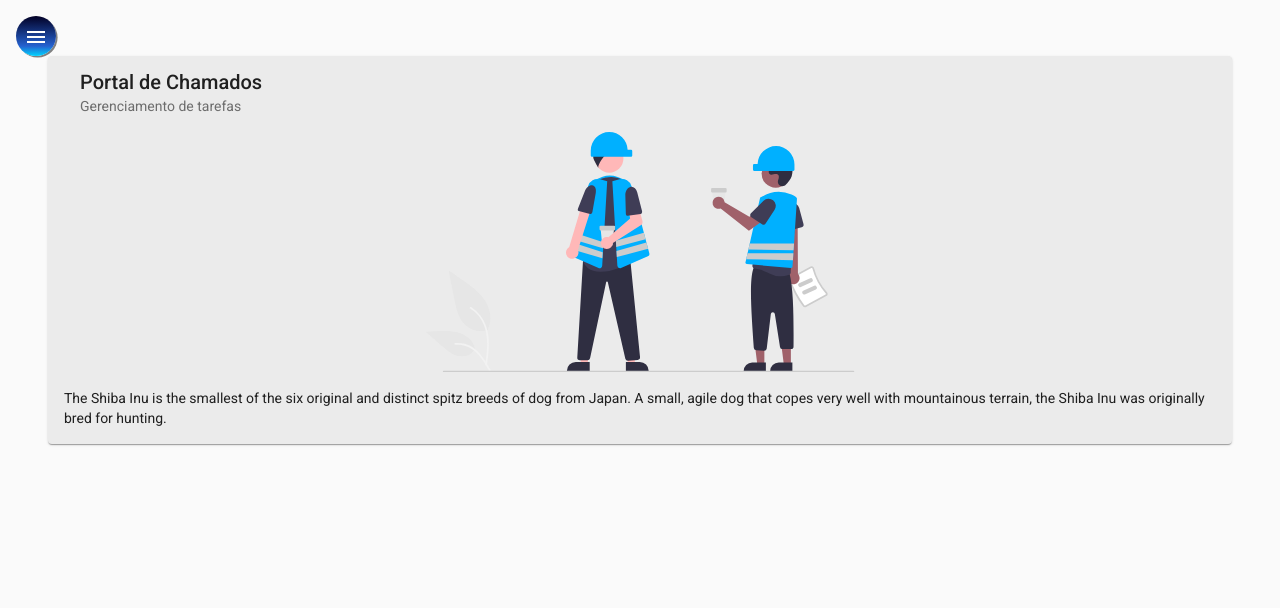
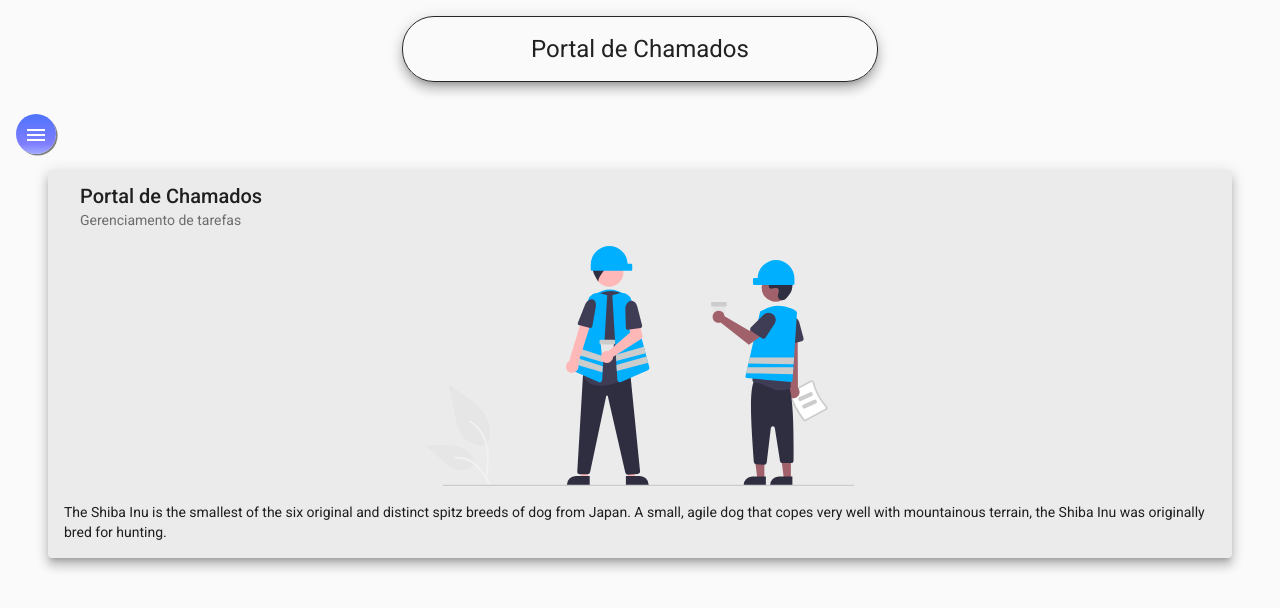
Before and after one commit to WesleyPenachia/PortalChamados-Front, an Angular app: page /home in a window 1280 px wide. Shown: the top 608 px of the page. Built offline with nearby package versions, Linux system fonts and the light colour scheme.

Commit message:
estilo home

```diff
--- a/src/app/app.module.ts
+++ b/src/app/app.module.ts
@@ -28,13 +28,15 @@
 import { MatCardModule } from '@angular/material/card';
 import { NavComponent } from './components/nav/nav.component';
 import { HomeComponent } from './components/home/home.component';
+import { HeaderComponent } from './components/header/header.component';
 
 
 @NgModule({
   declarations: [
     AppComponent,
     NavComponent,
-    HomeComponent
+    HomeComponent,
+    HeaderComponent
   ],
   imports: [
     BrowserModule,
--- /dev/null
+++ b/src/app/components/header/header.component.css
@@ -0,0 +1,12 @@
+.container {
+  display: flex;
+  align-items: center;
+  justify-content: center;
+}
+
+h1 {
+  margin-top: 1rem;
+  border: 1px solid rgb(39, 39, 39);
+  padding: 1rem 10%;
+  border-radius: 2rem;
+}
--- /dev/null
+++ b/src/app/components/header/header.component.html
@@ -0,0 +1,3 @@
+<div class="container">
+  <h1 class="mat-elevation-z8">Portal de Chamados</h1>
+</div>
--- /dev/null
+++ b/src/app/components/header/header.component.ts
@@ -0,0 +1,15 @@
+import { Component, OnInit } from '@angular/core';
+
+@Component({
+  selector: 'app-header',
+  templateUrl: './header.component.html',
+  styleUrls: ['./header.component.css']
+})
+export class HeaderComponent implements OnInit {
+
+  constructor() { }
+
+  ngOnInit(): void {
+  }
+
+}
--- a/src/app/components/home/home.component.css
+++ b/src/app/components/home/home.component.css
@@ -1,6 +1,6 @@
 .card {
   width: 90%;
-  margin: auto;
+  margin: 1rem auto;
   background-color: rgb(235, 235, 235);
 }
 
--- a/src/app/components/home/home.component.html
+++ b/src/app/components/home/home.component.html
@@ -1,4 +1,4 @@
-<mat-card class="card">
+<mat-card class="card mat-elevation-z8">
   <mat-card-header>
     <mat-card-title>Portal de Chamados</mat-card-title>
     <mat-card-subtitle>Gerenciamento de tarefas</mat-card-subtitle>
--- a/src/app/components/nav/nav.component.css
+++ b/src/app/components/nav/nav.component.css
@@ -7,9 +7,9 @@
   color: white;
   background: linear-gradient(
     180deg,
-    rgba(2, 0, 36, 1) 0%,
-    rgba(37, 97, 207, 1) 75%,
-    rgba(0, 212, 255, 1) 100%
+    rgba(78, 115, 251, 1) 0%,
+    rgba(127, 126, 255, 1) 75%,
+    rgba(162, 171, 255, 1) 100%
   );
 }
 
@@ -32,9 +32,9 @@
   color: white;
   background: linear-gradient(
     180deg,
-    rgba(2, 0, 36, 1) 0%,
-    rgba(37, 97, 207, 1) 75%,
-    rgba(0, 212, 255, 1) 100%
+    rgba(78, 115, 251, 1) 0%,
+    rgba(127, 126, 255, 1) 75%,
+    rgba(162, 171, 255, 1) 100%
   );
   box-shadow: 0.1rem 0.1rem grey;
 }
--- a/src/app/components/nav/nav.component.html
+++ b/src/app/components/nav/nav.component.html
@@ -26,6 +26,7 @@
   </mat-drawer>
 
   <div class="sidenav-content">
+    <app-header></app-header>
     <button
       class="menu mat-elevation-z8"
       (click)="drawer.toggle()"
```
